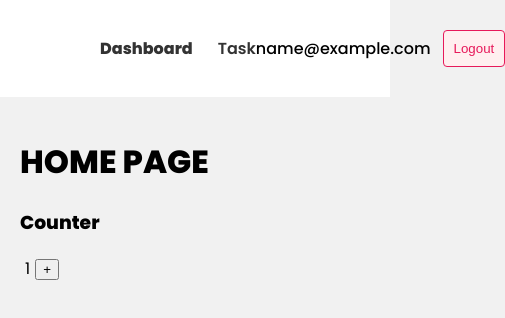
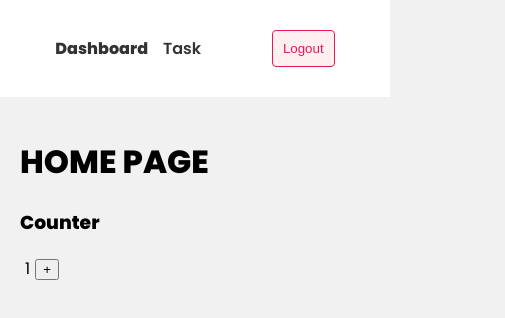
Before and after one commit to Iqoqacola/task-manager-frontend, a React (Create React App) app: page / in a window 390 px wide. Shown: the top 318 px of the page, 505 px wide, since content can reach past the window. Built offline with nearby package versions, Linux system fonts and the light colour scheme; sample sign-in values are in the browser's storage.

Commit message:
fix bug and add responsive

```diff
--- a/src/hooks/useSignUp.jsx
+++ b/src/hooks/useSignUp.jsx
@@ -11,7 +11,7 @@ export const useSignUp = () => {
     setSuccess(null);
 
     const response = await fetch(
-      `${process.env.REACT_APP_BACKEND_URI}/api/api/user/signup`,
+      `${process.env.REACT_APP_BACKEND_URI}/api/user/signup`,
       {
         method: "POST",
         headers: { "Content-Type": "application/json" },
@@ -23,6 +23,7 @@ export const useSignUp = () => {
     if (!response.ok) {
       setIsLoading(false);
       setError(json.error);
+      console.log(json.error);
     }
 
     if (response.ok) {
--- a/src/index.css
+++ b/src/index.css
@@ -103,6 +103,8 @@ header a {
   padding: 20px;
   box-sizing: border-box;
   width: 100%;
+  height: -webkit-fit-content;
+  height: -moz-fit-content;
   height: fit-content;
   box-shadow: 2px 2px 5px rgba(0, 0, 0, 0.05);
 }
@@ -231,3 +233,36 @@ p > a {
   text-decoration: none;
   color: var(--primary);
 }
+
+@media only screen and (max-width: 600px) {
+  div.account > p {
+    display: none;
+  }
+
+  div.navbar {
+  gap: 15px;
+}
+
+header .container {
+  max-width: 1400px;
+  margin: 0 auto;
+  padding: 10px 20px;
+  display: flex;
+  justify-content: space-around;
+}
+
+.pageTask {
+  display: grid;
+  grid-template-columns: 1fr;
+  gap: 25px;
+}
+
+}
+
+@media only screen and (max-width: 768px) {
+  .pageTask {
+  display: grid;
+  grid-template-columns: 1fr;
+  gap: 25px;
+}
+}
```
